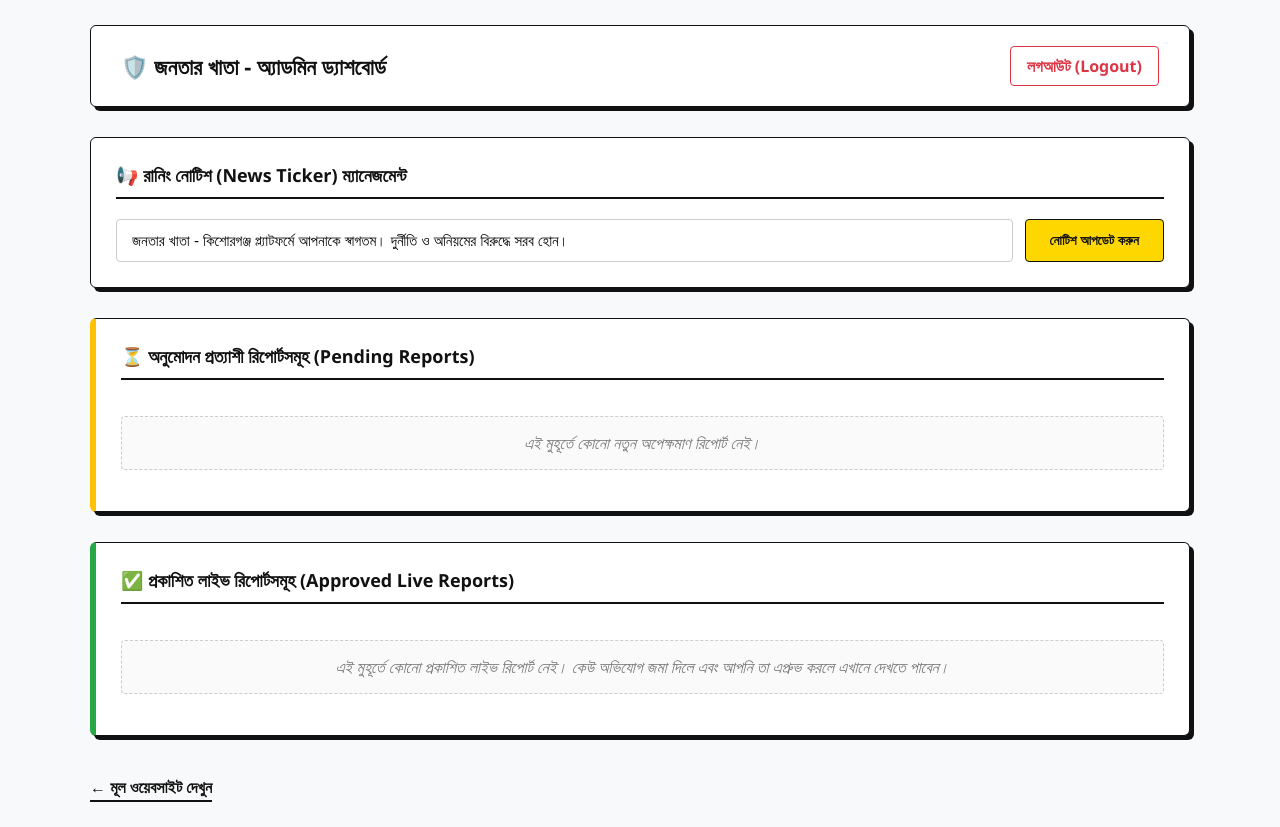
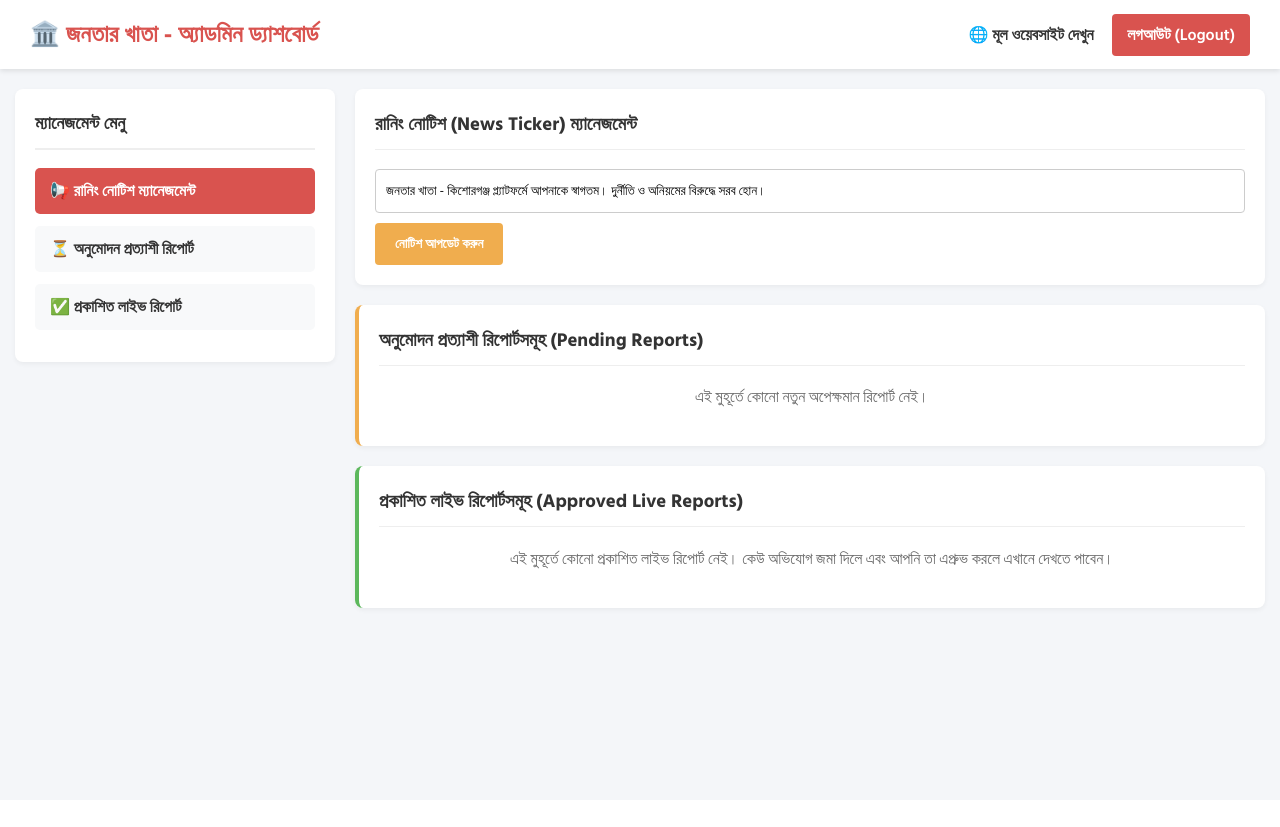
Before and after one commit to junayed1211/jonotar-khata-kishorgonj, a Flask app: page /admin in a window 1280 px wide. After the commit the page ends 613 px from the top, so only its background shows below. Run offline with Flask 3, Linux system fonts and the light colour scheme; the visitor is signed in with stand-in values (Sample User, id 1); some libraries are stand-ins or nearby versions.

Commit message:
Update admin.html

```diff
--- a/templates/admin.html
+++ b/templates/admin.html
@@ -3,150 +3,282 @@
 <head>
     <meta charset="UTF-8">
     <meta name="viewport" content="width=device-width, initial-scale=1.0">
-    <title>প্রশাসক প্যানেল - জনতার খাতা</title>
+    <title>অ্যাডমিন প্যানেল - জনতার খাতা</title>
+    <link href="https://fonts.googleapis.com/css2?family=Hind+Siliguri:wght@400;600;700&display=swap" rel="stylesheet">
     <style>
-        :root {
-            --primary: #111;
-            --accent: #ffd700;
-            --bg: #f8f9fa;
-            --card-bg: #fff;
-            --border: #e0e0e0;
-            --danger: #dc3545;
-            --success: #28a745;
-            --warning: #ffc107;
+        body {
+            font-family: 'Hind Siliguri', sans-serif;
+            background-color: #f4f6f9;
+            margin: 0;
+            padding: 0;
         }
-
-        body { font-family: 'Segoe UI', Arial, sans-serif; background: var(--bg); margin: 0; padding: 25px; color: var(--primary); }
-        .container { max-width: 1100px; margin: 0 auto; }
-
-        /* Login Card */
-        .login-card { background: var(--card-bg); border: 1px solid var(--primary); padding: 40px; max-width: 400px; margin: 100px auto; border-radius: 8px; box-shadow: 6px 6px 0px var(--primary); }
-        .login-card h2 { margin-top: 0; font-size: 22px; border-bottom: 3px solid var(--accent); padding-bottom: 10px; }
-        .login-card label { font-weight: 600; font-size: 14px; display: block; margin-bottom: 6px; }
-        .login-card input { width: 100%; padding: 12px; margin-bottom: 20px; border: 1px solid #ccc; border-radius: 4px; box-sizing: border-box; font-size: 15px; }
-        .login-card button { width: 100%; padding: 12px; background: var(--primary); color: #fff; border: none; font-weight: bold; border-radius: 4px; cursor: pointer; font-size: 15px; transition: 0.2s; }
-        .login-card button:hover { background: #333; }
-
-        /* Admin Header */
-        header { display: flex; justify-content: space-between; align-items: center; background: var(--card-bg); padding: 20px 30px; border: 1px solid var(--primary); border-radius: 6px; margin-bottom: 30px; box-shadow: 4px 4px 0px var(--primary); }
-        header h1 { margin: 0; font-size: 22px; font-weight: 800; display: flex; align-items: center; gap: 10px; }
-        .logout-btn { background: #fff; color: var(--danger); border: 1px solid var(--danger); padding: 8px 16px; border-radius: 4px; font-weight: bold; text-decoration: none; transition: 0.2s; }
-        .logout-btn:hover { background: var(--danger); color: #fff; }
-
-        /* Dashboard Sections */
-        .section-box { background: var(--card-bg); border: 1px solid var(--primary); padding: 25px; border-radius: 6px; margin-bottom: 30px; box-shadow: 4px 4px 0px var(--primary); }
-        .section-title { font-size: 18px; font-weight: 700; margin-top: 0; margin-bottom: 20px; border-bottom: 2px solid var(--primary); padding-bottom: 10px; display: flex; align-items: center; gap: 8px; }
-
-        /* Notice Form */
-        .notice-form { display: flex; gap: 12px; flex-wrap: wrap; }
-        .notice-form input { flex: 1; padding: 12px 15px; border: 1px solid #ccc; border-radius: 4px; font-size: 15px; min-width: 280px; }
-        .btn-accent { background: var(--accent); color: var(--primary); border: 1px solid var(--primary); padding: 12px 24px; font-weight: bold; border-radius: 4px; cursor: pointer; transition: 0.2s; }
-        .btn-accent:hover { background: #e5c100; }
-
-        /* Post Cards */
-        .post-grid { display: grid; gap: 15px; }
-        .post-card { background: #fafafa; border: 1px solid #ccc; border-radius: 6px; padding: 20px; display: flex; flex-direction: column; gap: 12px; transition: 0.2s; }
-        .post-card:hover { border-color: var(--primary); background: #fff; }
-
-        .post-header { display: flex; justify-content: space-between; align-items: center; font-size: 13px; color: #555; font-weight: 600; border-bottom: 1px solid #eee; padding-bottom: 8px; }
-        .post-content { font-size: 16px; line-height: 1.5; color: #111; background: #fff; padding: 12px 15px; border-left: 4px solid var(--primary); margin: 0; border: 1px solid #eee; }
-
-        /* Action Buttons */
-        .action-buttons { display: flex; gap: 10px; margin-top: 5px; }
-        .btn-approve { background: var(--success); color: white; padding: 8px 16px; text-decoration: none; font-weight: bold; font-size: 13px; border-radius: 4px; display: inline-flex; align-items: center; gap: 5px; }
-        .btn-delete { background: var(--danger); color: white; padding: 8px 16px; text-decoration: none; font-weight: bold; font-size: 13px; border-radius: 4px; display: inline-flex; align-items: center; gap: 5px; }
-        .btn-approve:hover { opacity: 0.9; }
-        .btn-delete:hover { opacity: 0.9; }
-
-        .empty-text { color: #777; font-style: italic; background: #fafafa; padding: 15px; text-align: center; border: 1px dashed #ccc; border-radius: 4px; }
-        .back-link { display: inline-block; margin-top: 10px; color: var(--primary); font-weight: bold; text-decoration: none; border-bottom: 2px solid var(--primary); padding-bottom: 2px; }
-        .back-link:hover { color: var(--danger); border-color: var(--danger); }
-    </style>
+        .header {
+            background: #fff;
+            padding: 15px 30px;
+            box-shadow: 0 2px 5px rgba(0,0,0,0.1);
+            display: flex;
+            justify-content: space-between;
+            align-items: center;
+        }
+        .header h2 {
+            margin: 0;
+            color: #d9534f;
+        }
+        .logout-btn {
+            background: #d9534f;
+            color: white;
+            padding: 8px 15px;
+            text-decoration: none;
+            border-radius: 4px;
+            font-weight: 600;
+        }
+        .logout-btn:hover {
+            background: #c9302c;
+        }
+        .main-container {
+            display: flex;
+            max-width: 1300px;
+            margin: 20px auto;
+            gap: 20px;
+            padding: 0 15px;
+        }
+        /* Sidebar Menu */
+        .sidebar {
+            width: 280px;
+            background: #fff;
+            padding: 20px;
+            border-radius: 8px;
+            box-shadow: 0 2px 5px rgba(0,0,0,0.05);
+            height: fit-content;
+        }
+        .sidebar h3 {
+            font-size: 18px;
+            margin-top: 0;
+            border-bottom: 2px solid #eee;
+            padding-bottom: 10px;
+            color: #333;
+        }
+        .sidebar ul {
+            list-style: none;
+            padding: 0;
+            margin: 0;
+        }
+        .sidebar li {
+            margin-bottom: 12px;
+        }
+        .sidebar a {
+            display: block;
+            padding: 10px 15px;
+            background: #f8f9fa;
+            color: #333;
+            text-decoration: none;
+            border-radius: 5px;
+            font-weight: 600;
+            transition: 0.2s;
+        }
+        .sidebar a:hover, .sidebar a.active {
+            background: #d9534f;
+            color: white;
+        }
+        /* Content Area */
+        .content-area {
+            flex: 1;
+        }
+        .card {
+            background: #fff;
+            padding: 20px;
+            border-radius: 8px;
+            box-shadow: 0 2px 5px rgba(0,0,0,0.05);
+            margin-bottom: 20px;
+        }
+        .card h3 {
+            margin-top: 0;
+            border-bottom: 1px solid #eee;
+            padding-bottom: 10px;
+            color: #333;
+        }
+        textarea, input[type="text"] {
+            width: 100%;
+            padding: 10px;
+            border: 1px solid #ccc;
+            border-radius: 4px;
+            font-family: 'Hind Siliguri', sans-serif;
+            margin-bottom: 10px;
+            box-sizing: border-box;
+        }
+        .btn {
+            background: #f0ad4e;
+            color: white;
+            border: none;
+            padding: 10px 20px;
+            border-radius: 4px;
+            cursor: pointer;
+            font-weight: 600;
+            font-family: 'Hind Siliguri', sans-serif;
+        }
+        .btn:hover {
+            background: #ec971f;
+        }
+        .table {
+            width: 100%;
+            border-collapse: collapse;
+            margin-top: 10px;
+        }
+        .table th, .table td {
+            border: 1px solid #ddd;
+            padding: 10px;
+            text-align: left;
+            font-size: 14px;
+        }
+        .table th {
+            background: #f8f9fa;
+        }
+        .action-btn {
+            padding: 5px 10px;
+            text-decoration: none;
+            color: white;
+            border-radius: 3px;
+            font-size: 12px;
+            margin-right: 5px;
+        }
+        .btn-approve { background: #5cb85c; }
+        .btn-delete { background: #d9534f; }
+        .login-box {
+            max-width: 400px;
+            margin: 80px auto;
+            background: #fff;
+            padding: 30px;
+            border-radius: 8px;
+            box-shadow: 0 4px 10px rgba(0,0,0,0.1);
+            text-align: center;
+        }
+        .login-box input {
+            margin-bottom: 15px;
+        }
+        .error-msg {
+            color: #d9534f;
+            margin-bottom: 10px;
+        }
+    -</style>
 </head>
 <body>
 
-<div class="container">
-
     {% if show_login %}
-        <!-- প্রফেশনাল লগইন ফর্ম -->
-        <div class="login-card">
-            <h2>🔐 প্রশাসক লগইন</h2>
+    <div class="login-box">
+        <h2>অ্যাডমিন লগইন</h2>
         {% if error %}
-                <p style="color: var(--danger); font-size: 13px; font-weight: bold; background: #f8d7da; padding: 8px; border-radius: 4px;">{{ error }}</p>
+        <div class="error-msg">{{ error }}</div>
         {% endif %}
-            <form method="POST" action="/admin">
-                <label>ইউজারনেম</label>
-                <input type="text" name="username" placeholder="ইউজারনেম লিখুন" required>
-
-                <label>পাসওয়ার্ড</label>
-                <input type="password" name="password" placeholder="পাসওয়ার্ড লিখুন" required>
-
-                <button type="submit">প্রবেশ করুন</button>
+        <form method="POST">
+            <input type="text" name="username" placeholder="ইউজারনেম" required>
+            <input type="password" name="password" placeholder="পাসওয়ার্ড" required>
+            <button type="submit" class="btn" style="width: 100%;">লগইন করুন</button>
         </form>
+        <p style="margin-top: 15px;"><a href="{{ url_for('index') }}" style="color: #666; text-decoration: none;">← মূল ওয়েবসাইটে ফিরে যান</a></p>
     </div>
     {% else %}
-        <!-- মডার্ন ড্যাশবোর্ড হেডার -->
-        <header>
-            <h1>🛡️ জনতার খাতা - অ্যাডমিন ড্যাশবোর্ড</h1>
-            <a href="/logout" class="logout-btn">লগআউট (Logout)</a>
-        </header>
 
-        <!-- নোটিশ আপডেট সেকশন -->
-        <div class="section-box">
-            <h3 class="section-title">📢 রানিং নোটিশ (News Ticker) ম্যানেজমেন্ট</h3>
-            <form action="/admin/update-notice" method="POST" class="notice-form">
-                <input type="text" name="notice_text" value="{{ notice.content if notice else '' }}" placeholder="ওয়েবসাইটের হেডারে দেখানোর জন্য নতুন নোটিশ লিখুন..." required>
-                <button type="submit" class="btn-accent">নোটিশ আপডেট করুন</button>
+    <div class="header">
+        <h2>🏛️ জনতার খাতা - অ্যাডমিন ড্যাশবোর্ড</h2>
+        <div>
+            <a href="{{ url_for('index') }}" target="_blank" style="margin-right: 15px; text-decoration: none; color: #333; font-weight: 600;">🌐 মূল ওয়েবসাইট দেখুন</a>
+            <a href="{{ url_for('logout') }}" class="logout-btn">লগআউট (Logout)</a>
+        </div>
+    </div>
+
+    <div class="main-container">
+        <!-- Sidebar Navigation Box -->
+        <div class="sidebar">
+            <h3>ম্যানেজমেন্ট মেনু</h3>
+            <ul>
+                <li><a href="#notice-section" class="active">📢 রানিং নোটিশ ম্যানেজমেন্ট</a></li>
+                <li><a href="#pending-section">⏳ অনুমোদন প্রত্যাশী রিপোর্ট</a></li>
+                <li><a href="#live-section">✅ প্রকাশিত লাইভ রিপোর্ট</a></li>
+            </ul>
+        </div>
+
+        <!-- Main Content Area -->
+        <div class="content-area">
+
+            <!-- Notice Management -->
+            <div id="notice-section" class="card">
+                <h3>রানিং নোটিশ (News Ticker) ম্যানেজমেন্ট</h3>
+                <form action="{{ url_for('update_notice') }}" method="POST">
+                    <input type="text" name="notice_text" value="{{ notice.content if notice else '' }}" required>
+                    <button type="submit" class="btn">নোটিশ আপডেট করুন</button>
                 </form>
             </div>
 
-        <!-- অনুমোদন প্রত্যাশী রিপোর্টস (Pending) -->
-        <div class="section-box" style="border-left: 6px solid var(--warning);">
-            <h3 class="section-title">⏳ অনুমোদন প্রত্যাশী রিপোর্টসমূহ (Pending Reports)</h3>
-            <div class="post-grid">
+            <!-- Pending Reports -->
+            <div id="pending-section" class="card" style="border-left: 4px solid #f0ad4e;">
+                <h3>অনুমোদন প্রত্যাশী রিপোর্টসমূহ (Pending Reports)</h3>
+                {% if pending_posts %}
+                <table class="table">
+                    <thead>
+                        <tr>
+                            <th>উপজেলা</th>
+                            <th>খাত</th>
+                            <th>বিবরণ</th>
+                            <th>কার্যক্রম</th>
+                        </tr>
+                    </thead>
+                    <tbody>
                         {% for post in pending_posts %}
-                    <div class="post-card">
-                        <div class="post-header">
-                            <span>আইডি: #{{ to_bn(post.id) }}</span>
-                            <span>উপজেলা/থানা: <strong>{{ post.thana }}</strong> | দপ্তর: <strong>{{ post.category }}</strong></span>
+                        <tr>
+                            <td>{{ post.thana }}</td>
+                            <td>{{ post.category }}</td>
+                            <td>{{ post.content }}</td>
+                            <td>
+                                <a href="{{ url_for('admin_action', post_id=post.id, action='approve') }}" class="action-btn btn-approve">অনুমোদন দিন</a>
+                                <a href="{{ url_for('admin_action', post_id=post.id, action='delete') }}" class="action-btn btn-delete" onclick="return confirm('নিশ্চিত ডিলিট করতে চান?')">ডিলিট</a>
+                            </td>
+                        </tr>
+                        {% endfor %}
+                    </tbody>
+                </table>
+                {% else %}
+                <p style="color: #666; text-align: center;">এই মুহূর্তে কোনো নতুন অপেক্ষমান রিপোর্ট নেই।</p>
+                {% endif %}
             </div>
-                        <p class="post-content">“{{ post.content }}”</p>
-                        <div class="action-buttons">
-                            <a href="/admin/action/{{ post.id }}/approve" class="btn-approve">✅ অনুমোদন করুন</a>
-                            <a href="/admin/action/{{ post.id }}/delete" class="btn-delete" onclick="return confirm('আপনি কি এই রিপোর্টটি চিরতরে মুছে ফেলতে চান?');">❌ বাতিল ও ডিলিট</a>
+
+            <!-- Approved Live Reports -->
+            <div id="live-section" class="card" style="border-left: 4px solid #5cb85c;">
+                <h3>প্রকাশিত লাইভ রিপোর্টসমূহ (Approved Live Reports)</h3>
+                {% if approved_posts %}
+                <table class="table">
+                    <thead>
+                        <tr>
+                            <th>আইডি</th>
+                            <th>উপজেলা</th>
+                            <th>খাত</th>
+                            <th>বিবরণ</th>
+                            <th>ভোট (সত্য/মিথ্যা)</th>
+                            <th>কার্যক্রম</th>
+                        </tr>
+                    </thead>
+                    <tbody>
+                        {% for post in approved_posts %}
+                        <tr>
+                            <td>{{ to_bn(post.id) }}</td>
+                            <td>{{ post.thana }}</td>
+                            <td>{{ post.category }}</td>
+                            <td>{{ post.content }}</td>
+                            <td>👍 {{ to_bn(post.true_votes) }} / 👎 {{ to_bn(post.false_votes) }}</td>
+                            <td>
+                                <a href="{{ url_for('admin_action', post_id=post.id, action='delete') }}" class="action-btn btn-delete" onclick="return confirm('এই লাইভ পোস্টটি ডিলিট করতে চান?')">ডিলিট করুন</a>
+                            </td>
+                        </tr>
+                        {% endfor %}
+                    </tbody>
+                </table>
+                {% else %}
+                <p style="color: #666; text-align: center;">এই মুহূর্তে কোনো প্রকাশিত লাইভ রিপোর্ট নেই। কেউ অভিযোগ জমা দিলে এবং আপনি তা এপ্রুভ করলে এখানে দেখতে পাবেন।</p>
+                {% endif %}
+            </div>
+
         </div>
     </div>
-                {% else %}
-                    <p class="empty-text">এই মুহূর্তে কোনো নতুন অপেক্ষমাণ রিপোর্ট নেই।</p>
-                {% endfor %}
-            </div>
-        </div>
-
-        <!-- প্রকাশিত লাইভ রিপোর্টস (Approved) -->
-        <div class="section-box" style="border-left: 6px solid var(--success);">
-            <h3 class="section-title">✅ প্রকাশিত লাইভ রিপোর্টসমূহ (Approved Live Reports)</h3>
-            <div class="post-grid">
-                {% for post in approved_posts %}
-                    <div class="post-card">
-                        <div class="post-header">
-                            <span>আইডি: #{{ to_bn(post.id) }}</span>
-                            <span>উপজেলা/থানা: <strong>{{ post.thana }}</strong> | দপ্তর: <strong>{{ post.category }}</strong></span>
-                        </div>
-                        <p class="post-content">“{{ post.content }}”</p>
-                        <div class="action-buttons">
-                            <a href="/admin/action/{{ post.id }}/delete" class="btn-delete" onclick="return confirm('সতর্কতা: আপনি কি নিশ্চিতভাবে এই প্রকাশিত রিপোর্টটি সাইট থেকে মুছে ফেলতে চান?');">🗑️ সাইট থেকে স্থায়ীভাবে ডিলিট করুন</a>
-                        </div>
-                    </div>
-                {% else %}
-                    <p class="empty-text">এই মুহূর্তে কোনো প্রকাশিত লাইভ রিপোর্ট নেই। কেউ অভিযোগ জমা দিলে এবং আপনি তা এপ্রুভ করলে এখানে দেখতে পাবেন।</p>
-                {% endfor %}
-            </div>
-        </div>
-
-        <a href="/" class="back-link">← মূল ওয়েবসাইট দেখুন</a>
     {% endif %}
-
-</div>
 
 </body>
 </html>
```
Lines whose indentation alone changed are shown as unchanged.
